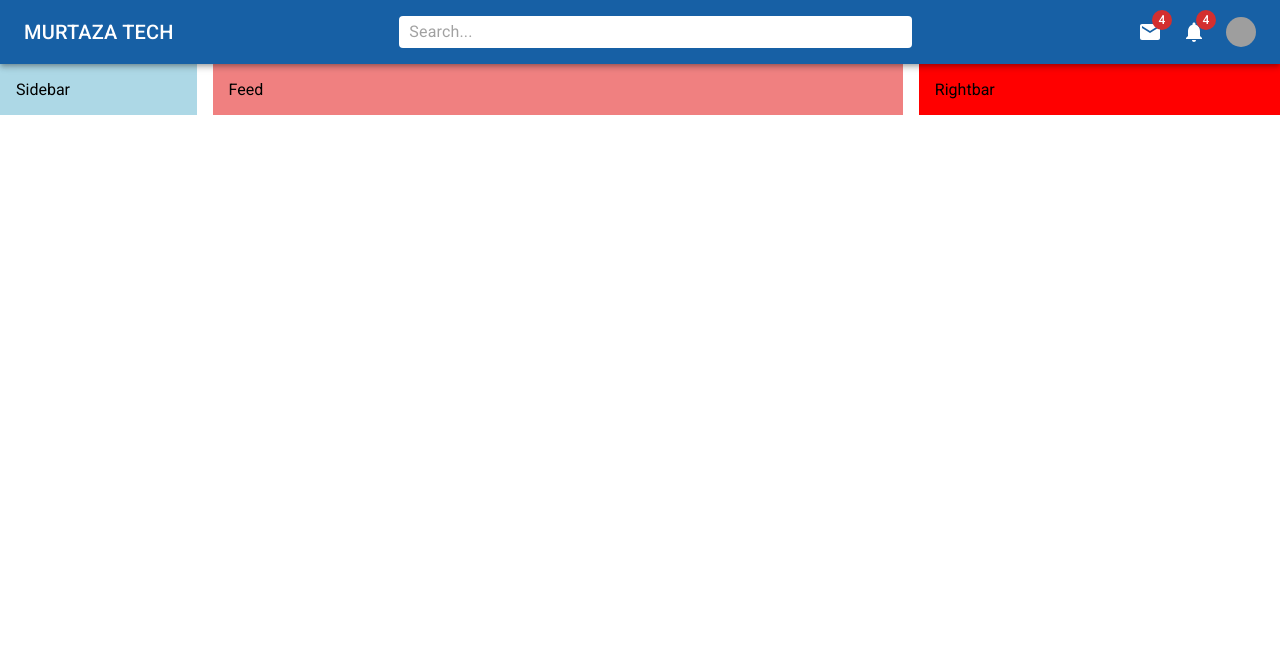
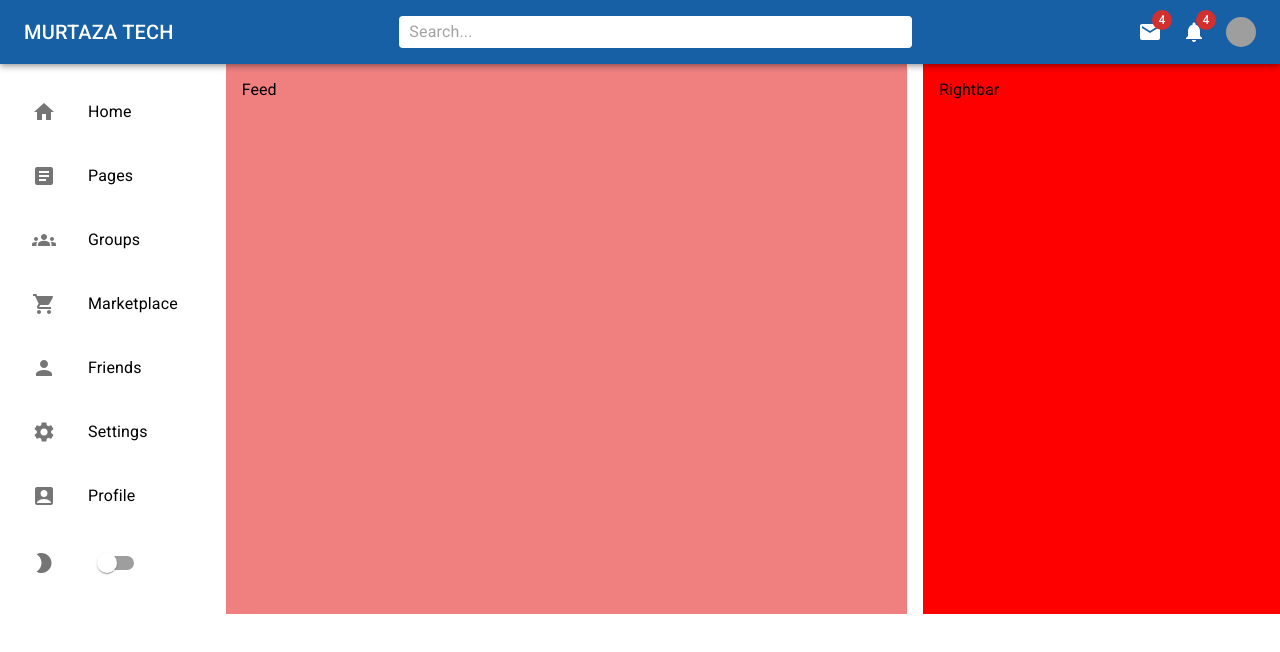
Before and after one commit to MurtazaShikari/web_materialui, a React (Create React App) app: page / in a window 1280 px wide. Shown: the top 652 px of the page. Built offline with nearby package versions, Linux system fonts and the light colour scheme; grey boxes are pictures that could not be loaded.

Commit message:
Sidebar added

```diff
--- a/src/components/Sidebar.jsx
+++ b/src/components/Sidebar.jsx
@@ -1,15 +1,107 @@
-import { Box } from "@mui/material";
+import {
+  AccountBox,
+  Article,
+  Groups,
+  Home,
+  LocalGroceryStore,
+  ModeNight,
+  Person,
+  Settings,
+} from "@mui/icons-material";
+import {
+  Box,
+  List,
+  ListItem,
+  ListItemButton,
+  ListItemIcon,
+  ListItemText,
+  Switch,
+} from "@mui/material";
 import React from "react";
 
 const Sidebar = () => {
   return (
-    <Box
-      bgcolor="lightblue"
-      flex={1}
-      p={2}
-      sx={{ display: { xs: "none", sm: "block" } }}
-    >
-      Sidebar
+    <Box flex={1} p={2} sx={{ display: { xs: "none", sm: "block" } }}>
+      <List>
+        <ListItem disablePadding>
+          <ListItemButton component="a" href="#">
+            <ListItemIcon>
+              <Home />
+            </ListItemIcon>
+            <ListItemText primary="Home" />
+          </ListItemButton>
+        </ListItem>
+      </List>
+      <List>
+        <ListItem disablePadding>
+          <ListItemButton component="a" href="#">
+            <ListItemIcon>
+              <Article />
+            </ListItemIcon>
+            <ListItemText primary="Pages" />
+          </ListItemButton>
+        </ListItem>
+      </List>
+      <List>
+        <ListItem disablePadding>
+          <ListItemButton component="a" href="#">
+            <ListItemIcon>
+              <Groups />
+            </ListItemIcon>
+            <ListItemText primary="Groups" />
+          </ListItemButton>
+        </ListItem>
+      </List>
+      <List>
+        <ListItem disablePadding>
+          <ListItemButton component="a" href="#">
+            <ListItemIcon>
+              <LocalGroceryStore />
+            </ListItemIcon>
+            <ListItemText primary="Marketplace" />
+          </ListItemButton>
+        </ListItem>
+      </List>
+      <List>
+        <ListItem disablePadding>
+          <ListItemButton component="a" href="#">
+            <ListItemIcon>
+              <Person />
+            </ListItemIcon>
+            <ListItemText primary="Friends" />
+          </ListItemButton>
+        </ListItem>
+      </List>
+      <List>
+        <ListItem disablePadding>
+          <ListItemButton component="a" href="#">
+            <ListItemIcon>
+              <Settings />
+            </ListItemIcon>
+            <ListItemText primary="Settings" />
+          </ListItemButton>
+        </ListItem>
+      </List>
+      <List>
+        <ListItem disablePadding>
+          <ListItemButton component="a" href="#">
+            <ListItemIcon>
+              <AccountBox />
+            </ListItemIcon>
+            <ListItemText primary="Profile" />
+          </ListItemButton>
+        </ListItem>
+      </List>
+      <List>
+        <ListItem disablePadding>
+          <ListItemButton component="a" href="#">
+            <ListItemIcon>
+              <ModeNight />
+            </ListItemIcon>
+            <Switch />
+          </ListItemButton>
+        </ListItem>
+      </List>
     </Box>
   );
 };
```
